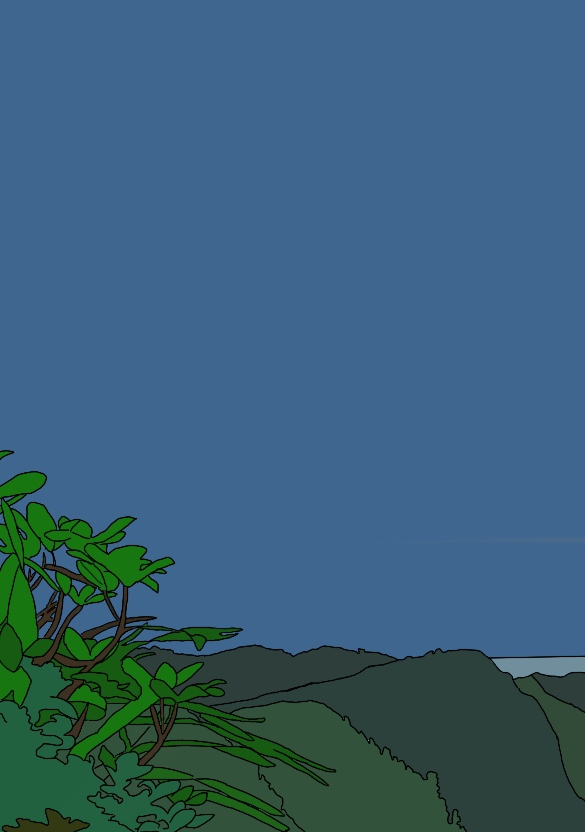
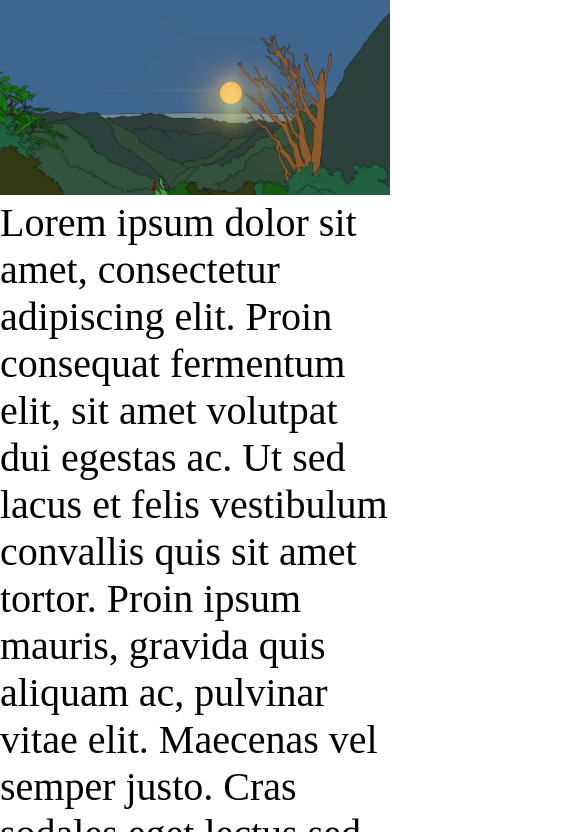
Before and after one commit to William-Meyer/BPA, a plain HTML site: page index.html in a window 390 px wide. Shown: the part 59-891 px from the top of the page, 585 px wide, since content can reach past the window. Drawn offline with Linux system fonts and the light colour scheme.

Commit message:
responsive img

```diff
--- a/Assets/styles/index.css
+++ b/Assets/styles/index.css
@@ -51,9 +51,9 @@ nav{
   float:right;
 }
 
-.reactiveImage
-{
-
+.responsive {
+  width: 100%;
+  height: auto;
 }
 
 /* Dropdown button */
--- a/index.html
+++ b/index.html
@@ -24,13 +24,9 @@
       </div>
     </nav>
 </div>
+<img src="Assets/imgs/home.jpg" alt="Nature" class="responsive" width="600" height="400">
+
 <div id = "container">
-  <div id = "home">
-    <div class="home-background" class = "reactiveImage">
-      <img src="Assets/imgs/home.jpg" alt="home image of mountain enviroment with woods and ocean in background">
-    </div>
-
-  </div>
     <p>
 Lorem ipsum dolor sit amet, consectetur adipiscing elit. Proin consequat fermentum elit, sit amet volutpat dui egestas ac. Ut sed lacus et felis vestibulum convallis quis sit amet tortor. Proin ipsum mauris, gravida quis aliquam ac, pulvinar vitae elit. Maecenas vel semper justo. Cras sodales eget lectus sed sagittis. Ut volutpat, enim vel fermentum fermentum, enim ipsum convallis justo, ac convallis neque justo laoreet massa. Morbi commodo augue quis orci feugiat imperdiet. Phasellus a massa ut massa lacinia rhoncus. Donec molestie elit non posuere dignissim. Duis ac nulla dolor. Nam fermentum magna sed nunc mollis, eget malesuada libero molestie. Proin lobortis ut elit a iaculis. Phasellus eu iaculis ligula. Nunc sit amet egestas leo. Nullam venenatis lacus eu eleifend maximus.
 
@@ -55,6 +51,7 @@ Sed quis ultrices urna. Nulla elit libero, consectetur eget fringilla vitae, lob
 </footer>
 
   </body>
+  <!--
   <script>
   $(window).resize(function() {
 
@@ -87,4 +84,5 @@ Sed quis ultrices urna. Nulla elit libero, consectetur eget fringilla vitae, lob
   }
 );
 </script>
+-->
 </html>
```
